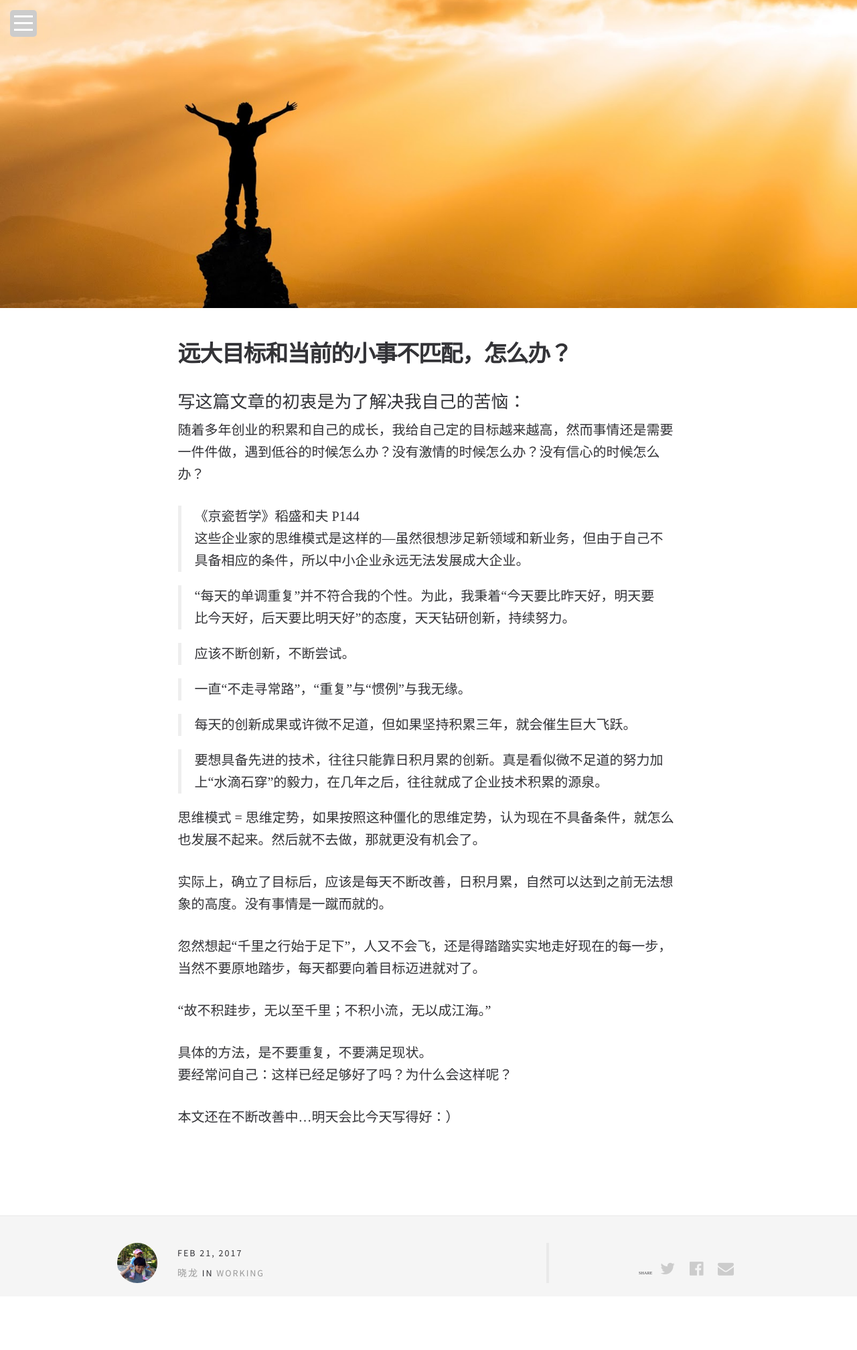
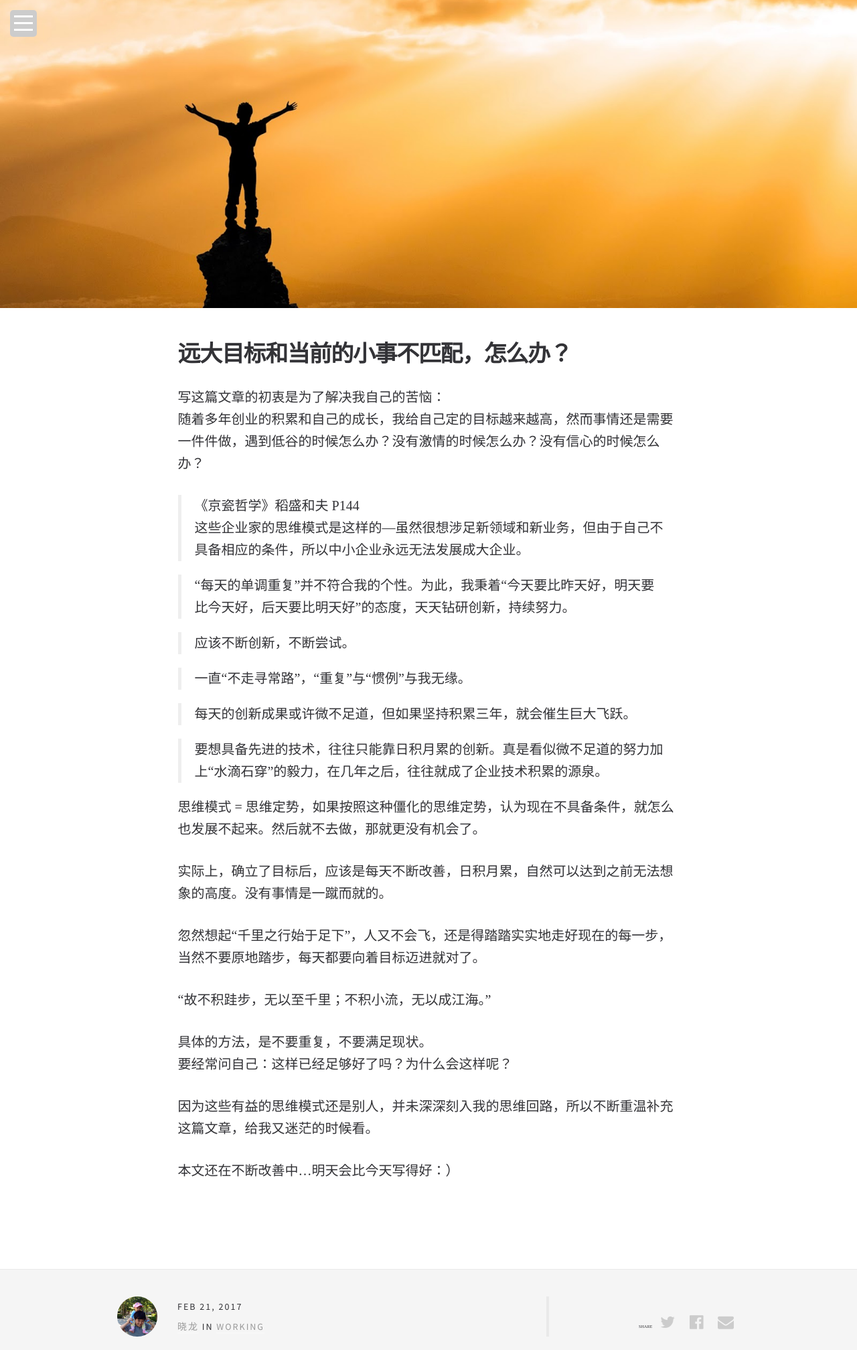
Before and after one commit to zxlive/zxlive.github.com, a Jekyll site: the page built from _posts/2017-02-21-readbook-1.md, in a window 1280 px wide. Shown: the whole page at 67% size. Built offline with Jekyll 4.4.1, drawn with Linux system fonts in a browser that asks for light colours; some web fonts are replaced.

Commit message:
提交文章

```diff
--- a/_posts/2017-02-21-readbook-1.md
+++ b/_posts/2017-02-21-readbook-1.md
@@ -8,8 +8,8 @@ author_url: /author/zxl
 author_avatar: zxl
 feature_image: goal
 ---
-### 写这篇文章的初衷是为了解决我自己的苦恼：
-随着多年创业的积累和自己的成长，我给自己定的目标越来越高，然而事情还是需要一件件做，遇到低谷的时候怎么办？没有激情的时候怎么办？没有信心的时候怎么办？
+   写这篇文章的初衷是为了解决我自己的苦恼：
+   随着多年创业的积累和自己的成长，我给自己定的目标越来越高，然而事情还是需要一件件做，遇到低谷的时候怎么办？没有激情的时候怎么办？没有信心的时候怎么办？
 
 
 >《京瓷哲学》稻盛和夫 P144
@@ -36,6 +36,8 @@ feature_image: goal
    具体的方法，是不要重复，不要满足现状。
    要经常问自己：这样已经足够好了吗？为什么会这样呢？
 
+   因为这些有益的思维模式还是别人，并未深深刻入我的思维回路，所以不断重温补充这篇文章，给我又迷茫的时候看。
+
 
 
 
```
